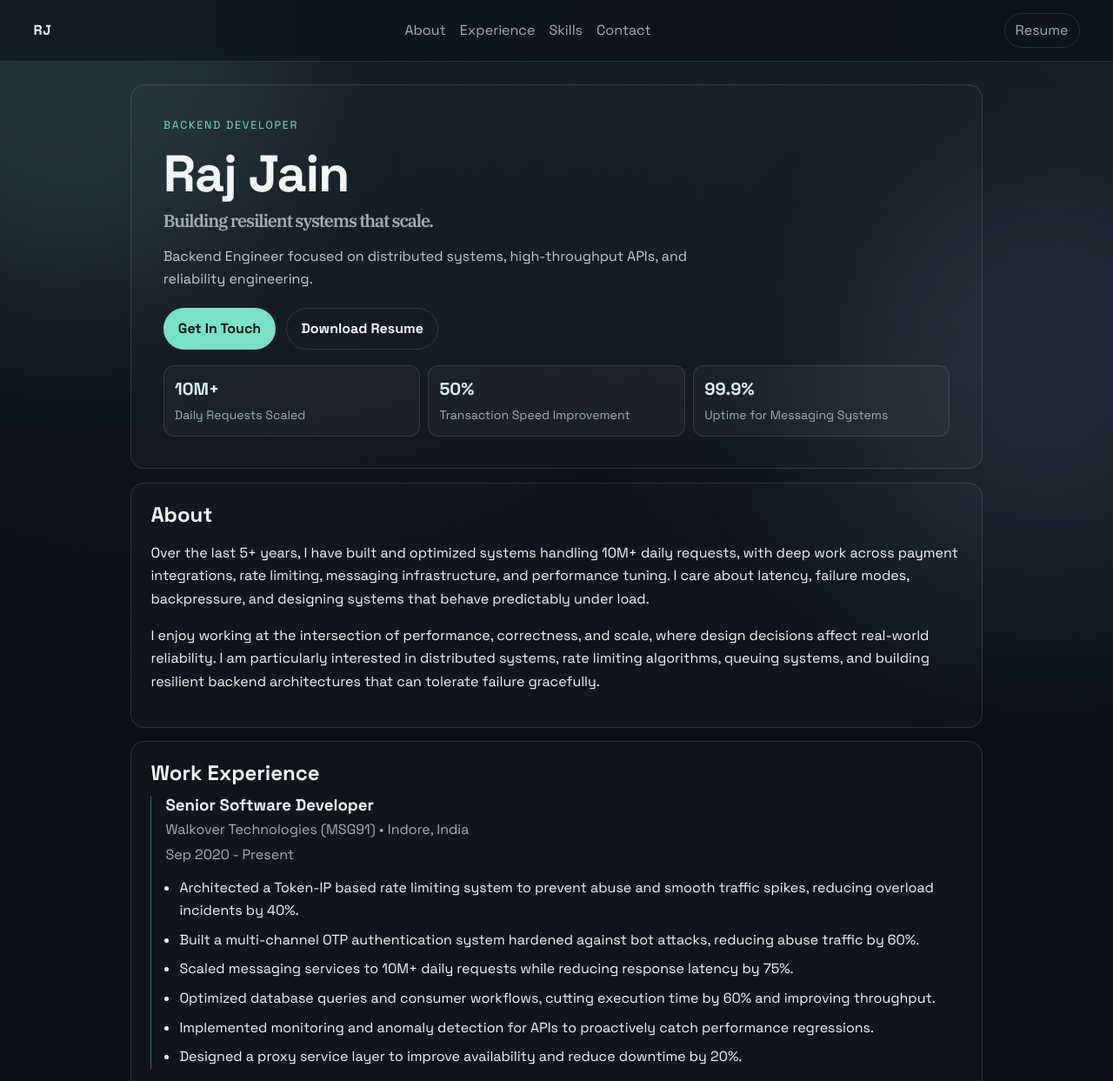
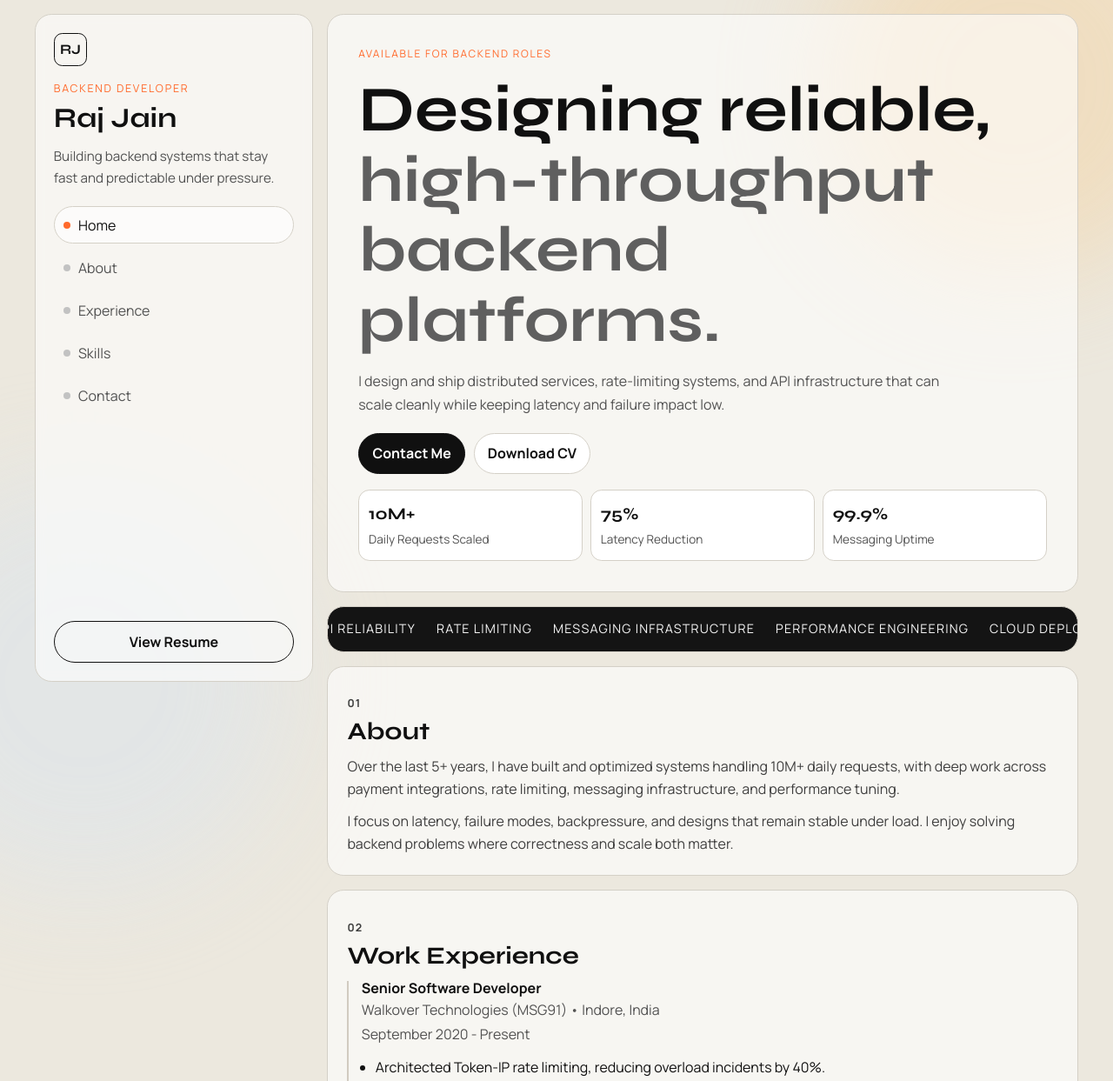
Before and after one commit to onefineday01/onefineday01.github.io, a plain HTML site: page index.html in a window 1280 px wide. Shown: the top 1243 px of the page at 87% size. Drawn offline with Linux system fonts and the light colour scheme.

Commit message:
Portfolio theme updated

```diff
--- a/index.html
+++ b/index.html
@@ -11,85 +11,104 @@
     <link rel="preconnect" href="https://fonts.googleapis.com" />
     <link rel="preconnect" href="https://fonts.gstatic.com" crossorigin />
     <link
-      href="https://fonts.googleapis.com/css2?family=Space+Grotesk:wght@400;500;700&family=IBM+Plex+Serif:wght@400;600&display=swap"
+      href="https://fonts.googleapis.com/css2?family=Syne:wght@500;700;800&family=Manrope:wght@400;500;700&display=swap"
       rel="stylesheet"
     />
     <link rel="stylesheet" href="styles.css" />
   </head>
   <body>
-    <div class="bg-orb orb-a"></div>
-    <div class="bg-orb orb-b"></div>
-    <div class="noise" aria-hidden="true"></div>
+    <div class="page-bg" aria-hidden="true">
+      <div class="bg-shape bg-shape-a"></div>
+      <div class="bg-shape bg-shape-b"></div>
+    </div>
 
-    <header class="site-header">
+    <div class="layout" id="top">
+      <aside class="sidebar reveal">
         <a class="brand" href="#top">RJ</a>
-      <nav>
+        <p class="role">Backend Developer</p>
+        <h2>Raj Jain</h2>
+        <p class="sidebar-lead">
+          Building backend systems that stay fast and predictable under pressure.
+        </p>
+        <nav class="quick-nav">
+          <a href="#home">Home</a>
           <a href="#about">About</a>
           <a href="#experience">Experience</a>
           <a href="#skills">Skills</a>
           <a href="#contact">Contact</a>
         </nav>
-      <a class="resume-link" href="assets/Raj-Resume-2026.pdf" target="_blank" rel="noreferrer">Resume</a>
-    </header>
+        <a class="resume-link" href="assets/Raj-Resume-2026.pdf" target="_blank" rel="noreferrer">View Resume</a>
+      </aside>
 
-    <main id="top">
-      <section class="hero reveal">
-        <p class="eyebrow">Backend Developer</p>
+      <main class="content">
+        <section id="home" class="hero reveal">
+          <p class="eyebrow">Available For Backend Roles</p>
           <h1>
-          Raj Jain
-          <span>Building resilient systems that scale.</span>
+            Designing reliable,
+            <span>high-throughput backend platforms.</span>
           </h1>
           <p class="lead">
-          Backend Engineer focused on distributed systems, high-throughput APIs, and reliability engineering.
+            I design and ship distributed services, rate-limiting systems, and API infrastructure that can scale cleanly
+            while keeping latency and failure impact low.
           </p>
           <div class="hero-actions">
-          <a class="btn btn-primary" href="#contact">Get In Touch</a>
-          <a class="btn btn-ghost" href="assets/Raj-Resume-2026.pdf" target="_blank" rel="noreferrer">Download Resume</a>
+            <a class="btn btn-primary" href="#contact">Contact Me</a>
+            <a class="btn btn-ghost" href="assets/Raj-Resume-2026.pdf" target="_blank" rel="noreferrer">Download CV</a>
           </div>
           <ul class="stats">
             <li><strong>10M+</strong><span>Daily Requests Scaled</span></li>
-          <li><strong>50%</strong><span>Transaction Speed Improvement</span></li>
-          <li><strong>99.9%</strong><span>Uptime for Messaging Systems</span></li>
+            <li><strong>75%</strong><span>Latency Reduction</span></li>
+            <li><strong>99.9%</strong><span>Messaging Uptime</span></li>
           </ul>
         </section>
 
-      <section id="about" class="panel reveal">
-        <h2>About</h2>
+        <section class="ticker reveal" aria-label="Core expertise">
+          <div class="ticker-track">
+            <span>Distributed Systems</span>
+            <span>API Reliability</span>
+            <span>Rate Limiting</span>
+            <span>Messaging Infrastructure</span>
+            <span>Performance Engineering</span>
+            <span>Cloud Deployment</span>
+          </div>
+        </section>
+
+        <section id="about" class="card reveal">
+          <p class="section-id">01</p>
+          <h3>About</h3>
           <p>
-          Over the last 5+ years, I have built and optimized systems handling 10M+ daily requests, with deep
-          work across payment integrations, rate limiting, messaging infrastructure, and performance tuning.
-          I care about latency, failure modes, backpressure, and designing systems that behave predictably
-          under load.
+            Over the last 5+ years, I have built and optimized systems handling 10M+ daily requests, with deep work
+            across payment integrations, rate limiting, messaging infrastructure, and performance tuning.
           </p>
           <p>
-          I enjoy working at the intersection of performance, correctness, and scale, where design decisions
-          affect real-world reliability. I am particularly interested in distributed systems, rate limiting
-          algorithms, queuing systems, and building resilient backend architectures that can tolerate failure
-          gracefully.
+            I focus on latency, failure modes, backpressure, and designs that remain stable under load. I enjoy solving
+            backend problems where correctness and scale both matter.
           </p>
         </section>
 
-      <section id="experience" class="panel reveal">
-        <h2>Work Experience</h2>
-        <article class="timeline-item">
-          <div class="timeline-head">
-            <h3>Senior Software Developer</h3>
+        <section id="experience" class="card reveal">
+          <p class="section-id">02</p>
+          <h3>Work Experience</h3>
+          <article class="experience-block">
+            <div class="exp-head">
+              <h4>Senior Software Developer</h4>
               <p>Walkover Technologies (MSG91) • Indore, India</p>
-            <span>Sep 2020 - Present</span>
+              <span>September 2020 - Present</span>
             </div>
             <ul>
-            <li>Architected a Token-IP based rate limiting system to prevent abuse and smooth traffic spikes, reducing overload incidents by 40%.</li>
-            <li>Built a multi-channel OTP authentication system hardened against bot attacks, reducing abuse traffic by 60%.</li>
-            <li>Scaled messaging services to 10M+ daily requests while reducing response latency by 75%.</li>
-            <li>Optimized database queries and consumer workflows, cutting execution time by 60% and improving throughput.</li>
-            <li>Implemented monitoring and anomaly detection for APIs to proactively catch performance regressions.</li>
-            <li>Designed a proxy service layer to improve availability and reduce downtime by 20%.</li>
+              <li>Architected Token-IP rate limiting, reducing overload incidents by 40%.</li>
+              <li>Built multi-channel OTP authentication and cut abuse traffic by 60%.</li>
+              <li>Scaled messaging services to 10M+ daily requests with 75% lower latency.</li>
+              <li>Optimized databases and consumer workflows, improving throughput by 60%.</li>
+              <li>Implemented proactive API monitoring and anomaly detection.</li>
+              <li>Designed proxy service layers that reduced downtime by 20%.</li>
             </ul>
           </article>
         </section>
 
-      <section id="skills" class="panel reveal">
-        <h2>Skills</h2>
+        <section id="skills" class="card reveal">
+          <p class="section-id">03</p>
+          <h3>Skills</h3>
           <div class="chip-grid">
             <span>Java</span><span>PHP</span><span>Python</span><span>Spring Boot</span><span>Laravel</span><span>Microservices</span>
             <span>MySQL</span><span>MongoDB</span><span>RabbitMQ</span><span>AWS</span><span>Linux</span><span>REST APIs</span>
@@ -97,16 +116,13 @@
           </div>
         </section>
 
-      <section class="panel reveal">
-        <h2>Education</h2>
+        <section class="card reveal">
+          <p class="section-id">04</p>
+          <h3>Education & Certifications</h3>
           <p>
             <strong>Lakshmi Narain College of Technology & Excellence</strong>, Bhopal, India
-          <br />Bachelor of Engineering in Computer Science Engineering (Jul 2017 - Jul 2021)
+            <br />Bachelor of Engineering in Computer Science Engineering (July 2017 - July 2021)
           </p>
-      </section>
-
-      <section class="panel reveal">
-        <h2>Certifications</h2>
           <div class="cert-list">
             <a href="https://drive.google.com/file/d/12fevBM-tkEIMMSlAsNQKsLYUdg8EtUdS/view?usp=sharing" target="_blank" rel="noreferrer">Programming in Java</a>
             <a href="https://drive.google.com/file/d/1LAxMKrXR5FjbAH9iaTx22sTw1EBzB7eH/view?usp=sharing" target="_blank" rel="noreferrer">Git</a>
@@ -117,8 +133,9 @@
           </div>
         </section>
 
-      <section id="contact" class="panel reveal">
-        <h2>Contact</h2>
+        <section id="contact" class="card contact reveal">
+          <p class="section-id">05</p>
+          <h3>Contact</h3>
           <p>Open to backend engineering roles and product-focused teams.</p>
           <div class="links">
             <a href="tel:+918005727390">+91 80057 27390</a>
@@ -130,11 +147,12 @@
             <a href="https://www.geeksforgeeks.org/user/raj01/" target="_blank" rel="noreferrer">GeeksforGeeks</a>
           </div>
         </section>
-    </main>
 
         <footer>
-      <p>© <span id="year"></span> Raj Jain. Crafted with focus on performance and clarity.</p>
+          <p>© <span id="year"></span> Raj Jain</p>
         </footer>
+      </main>
+    </div>
 
     <script src="script.js"></script>
   </body>
--- a/script.js
+++ b/script.js
@@ -1,10 +1,20 @@
-const revealItems = document.querySelectorAll('.reveal');
+const revealItems = document.querySelectorAll(".reveal");
+const navLinks = document.querySelectorAll(".quick-nav a");
+const sectionIds = ["home", "about", "experience", "skills", "contact"];
+const sections = sectionIds
+  .map((id) => document.getElementById(id))
+  .filter(Boolean);
+
+const tickerTrack = document.querySelector(".ticker-track");
+if (tickerTrack) {
+  tickerTrack.innerHTML += tickerTrack.innerHTML;
+}
 
 const observer = new IntersectionObserver(
   (entries) => {
     entries.forEach((entry) => {
       if (entry.isIntersecting) {
-        entry.target.classList.add('in-view');
+        entry.target.classList.add("in-view");
         observer.unobserve(entry.target);
       }
     });
@@ -17,4 +27,25 @@ revealItems.forEach((item, idx) => {
   observer.observe(item);
 });
 
-document.getElementById('year').textContent = String(new Date().getFullYear());
+const navObserver = new IntersectionObserver(
+  (entries) => {
+    entries.forEach((entry) => {
+      if (!entry.isIntersecting) {
+        return;
+      }
+
+      const id = entry.target.id;
+      navLinks.forEach((link) => {
+        link.classList.toggle("active", link.getAttribute("href") === `#${id}`);
+      });
+    });
+  },
+  {
+    rootMargin: "-35% 0px -45% 0px",
+    threshold: 0
+  }
+);
+
+sections.forEach((section) => navObserver.observe(section));
+
+document.getElementById("year").textContent = String(new Date().getFullYear());
--- a/styles.css
+++ b/styles.css
@@ -1,12 +1,11 @@
 :root {
-  --bg: #0d1117;
-  --surface: rgba(255, 255, 255, 0.02);
-  --surface-strong: rgba(255, 255, 255, 0.04);
-  --text: #f3f5f7;
-  --muted: #a5adb8;
-  --line: rgba(255, 255, 255, 0.12);
-  --accent: #79e2c7;
-  --maxw: 980px;
+  --bg: #ece8de;
+  --ink: #101010;
+  --muted: #525252;
+  --line: #d4d0c7;
+  --surface: #f7f3e9;
+  --surface-strong: #ffffff;
+  --accent: #ff6a2c;
 }
 
 * {
@@ -21,157 +20,203 @@ body {
 }
 
 body {
-  font-family: "Space Grotesk", sans-serif;
-  color: var(--text);
-  background: radial-gradient(circle at 20% -10%, #1a2430 0%, transparent 32%),
-    radial-gradient(circle at 100% 0%, #17212a 0%, transparent 30%), var(--bg);
+  font-family: "Manrope", sans-serif;
+  color: var(--ink);
+  background: var(--bg);
   line-height: 1.65;
   overflow-x: hidden;
 }
 
-.noise {
+.page-bg {
   position: fixed;
   inset: 0;
+  z-index: -1;
   pointer-events: none;
-  background-image: radial-gradient(rgba(255, 255, 255, 0.035) 0.5px, transparent 0.5px);
-  background-size: 3px 3px;
-  opacity: 0.35;
-  z-index: -1;
 }
 
-.bg-orb {
-  position: fixed;
-  width: 32rem;
-  height: 32rem;
-  border-radius: 50%;
-  filter: blur(90px);
-  z-index: -2;
-  opacity: 0.12;
+.bg-shape {
+  position: absolute;
+  border-radius: 999px;
+  filter: blur(60px);
+  opacity: 0.45;
 }
 
-.orb-a {
-  background: #74ddc2;
-  left: -12rem;
-  top: -10rem;
+.bg-shape-a {
+  width: 28rem;
+  height: 28rem;
+  background: #f5d29e;
+  top: -8rem;
+  right: -7rem;
 }
 
-.orb-b {
-  background: #6d9bc7;
-  right: -11rem;
-  top: 25%;
+.bg-shape-b {
+  width: 30rem;
+  height: 30rem;
+  background: #d9e4f0;
+  bottom: -14rem;
+  left: -9rem;
 }
 
-.site-header {
+.layout {
+  width: min(1200px, calc(100% - 2rem));
+  margin: 1rem auto;
+  display: grid;
+  grid-template-columns: 320px 1fr;
+  gap: 1rem;
+}
+
+.sidebar {
   position: sticky;
-  top: 0;
-  z-index: 20;
+  top: 1rem;
+  height: calc(100vh - 2rem);
+  border: 1px solid var(--line);
+  background: rgba(255, 255, 255, 0.58);
+  backdrop-filter: blur(6px);
+  border-radius: 1.2rem;
+  padding: 1.3rem;
   display: flex;
-  align-items: center;
-  justify-content: space-between;
-  gap: 1rem;
-  padding: 0.95rem clamp(1rem, 3.5vw, 2.4rem);
-  border-bottom: 1px solid var(--line);
-  backdrop-filter: blur(10px);
-  background: rgba(13, 17, 23, 0.68);
+  flex-direction: column;
 }
 
 .brand {
-  color: var(--text);
+  width: 2.4rem;
+  height: 2.4rem;
+  border-radius: 0.6rem;
+  border: 1px solid var(--ink);
+  display: inline-flex;
+  align-items: center;
+  justify-content: center;
   text-decoration: none;
+  color: var(--ink);
+  font-family: "Syne", sans-serif;
   font-weight: 700;
-  letter-spacing: 0.04em;
 }
 
-nav {
+.role {
+  margin: 1rem 0 0;
+  font-size: 0.78rem;
+  text-transform: uppercase;
+  letter-spacing: 0.14em;
+  color: var(--accent);
+}
+
+.sidebar h2 {
+  margin: 0.35rem 0 0;
+  font-family: "Syne", sans-serif;
+  font-size: clamp(1.5rem, 3.5vw, 2rem);
+  line-height: 1.1;
+}
+
+.sidebar-lead {
+  margin: 0.85rem 0 0;
+  color: var(--muted);
+  font-size: 0.95rem;
+}
+
+.quick-nav {
+  margin-top: 1.25rem;
+  display: grid;
+  gap: 0.4rem;
+}
+
+.quick-nav a {
   display: flex;
+  align-items: center;
+  gap: 0.55rem;
+  color: var(--muted);
+  text-decoration: none;
+  border-radius: 999px;
+  padding: 0.45rem 0.65rem;
+  border: 1px solid transparent;
+  transition: border-color 180ms ease, color 180ms ease, transform 180ms ease;
+}
+
+.quick-nav a::before {
+  content: "";
+  width: 0.5rem;
+  height: 0.5rem;
+  border-radius: 999px;
+  background: #c2c2c2;
+}
+
+.quick-nav a:hover,
+.quick-nav a.active {
+  color: var(--ink);
+  border-color: var(--line);
+  background: rgba(255, 255, 255, 0.6);
+}
+
+.quick-nav a.active::before {
+  background: var(--accent);
+}
+
+.resume-link {
+  margin-top: auto;
+  display: inline-flex;
+  justify-content: center;
+  text-decoration: none;
+  color: var(--ink);
+  border: 1px solid var(--ink);
+  border-radius: 999px;
+  padding: 0.62rem 0.9rem;
+  font-weight: 700;
+}
+
+.content {
+  display: grid;
   gap: 1rem;
 }
 
-nav a,
-.resume-link,
-.links a,
-.cert-list a {
-  color: var(--muted);
-  text-decoration: none;
-  transition: color 180ms ease, transform 180ms ease;
-}
-
-.resume-link {
-  justify-self: end;
+.hero,
+.card,
+.ticker,
+footer {
   border: 1px solid var(--line);
-  border-radius: 999px;
-  padding: 0.35rem 0.75rem;
-}
-
-nav a:hover,
-.resume-link:hover,
-.links a:hover,
-.cert-list a:hover {
-  color: var(--text);
-}
-
-main {
-  width: min(var(--maxw), calc(100% - 2rem));
-  margin: 1.6rem auto 4rem;
-  display: grid;
-  gap: 0.95rem;
-}
-
-.hero,
-.panel {
-  background: var(--surface);
-  border: 1px solid var(--line);
-  border-radius: 1rem;
-  transform-style: preserve-3d;
+  border-radius: 1.2rem;
+  background: rgba(255, 255, 255, 0.6);
 }
 
 .hero {
-  padding: clamp(1.2rem, 3.4vw, 2.3rem);
-}
-
-.panel {
-  padding: clamp(1rem, 2.2vw, 1.4rem);
+  padding: clamp(1.2rem, 3.4vw, 2.2rem);
 }
 
 .eyebrow {
   margin: 0;
-  color: var(--accent);
-  font-size: 0.78rem;
+  font-size: 0.75rem;
   letter-spacing: 0.14em;
   text-transform: uppercase;
+  color: var(--accent);
 }
 
 h1,
-h2,
-h3 {
+h3,
+h4 {
   margin: 0;
-  line-height: 1.2;
+  line-height: 1.1;
 }
 
 h1 {
-  margin-top: 0.55rem;
-  font-size: clamp(2rem, 6vw, 3.7rem);
-  letter-spacing: -0.02em;
+  margin-top: 0.85rem;
+  font-family: "Syne", sans-serif;
+  font-size: clamp(2rem, 7vw, 4.6rem);
+  max-width: 15ch;
 }
 
 h1 span {
+  color: #5f5f5f;
   display: block;
-  margin-top: 0.45rem;
-  color: var(--muted);
-  font-family: "IBM Plex Serif", serif;
-  font-size: clamp(1rem, 2.1vw, 1.25rem);
 }
 
 .lead {
   margin: 1rem 0 0;
-  max-width: 65ch;
-  color: #c3cad4;
+  max-width: 70ch;
+  color: var(--muted);
 }
 
 .hero-actions {
-  margin-top: 1.2rem;
+  margin-top: 1.25rem;
   display: flex;
-  gap: 0.75rem;
+  gap: 0.6rem;
   flex-wrap: wrap;
 }
 
@@ -180,29 +225,24 @@ h1 span {
   align-items: center;
   text-decoration: none;
   border-radius: 999px;
-  padding: 0.62rem 1rem;
-  font-weight: 600;
+  font-weight: 700;
   border: 1px solid var(--line);
-  transition: transform 180ms ease, background-color 180ms ease, color 180ms ease;
+  padding: 0.58rem 0.95rem;
+  transition: transform 160ms ease, box-shadow 160ms ease;
+}
+
+.btn:hover {
+  transform: translateY(-1px);
 }
 
 .btn-primary {
-  color: #051512;
-  background: var(--accent);
-  border-color: transparent;
-}
-
-.btn-primary:hover {
-  transform: translateY(-1px);
-  background: #8aedd4;
+  background: var(--ink);
+  color: #fff;
+  border-color: var(--ink);
 }
 
 .btn-ghost {
-  color: var(--text);
-}
-
-.btn-ghost:hover {
-  transform: translateY(-1px);
+  color: var(--ink);
   background: var(--surface-strong);
 }
 
@@ -212,82 +252,144 @@ h1 span {
   padding: 0;
   display: grid;
   grid-template-columns: repeat(3, minmax(0, 1fr));
-  gap: 0.6rem;
+  gap: 0.55rem;
 }
 
 .stats li {
-  padding: 0.65rem 0.75rem;
+  padding: 0.68rem;
+  border-radius: 0.8rem;
   border: 1px solid var(--line);
-  border-radius: 0.75rem;
   background: var(--surface-strong);
 }
 
 .stats strong {
   display: block;
-  font-size: 1.24rem;
-  color: #ddf7ef;
+  font-family: "Syne", sans-serif;
+  font-size: 1.2rem;
 }
 
 .stats span {
-  font-size: 0.88rem;
+  font-size: 0.85rem;
   color: var(--muted);
 }
 
-.panel h2 {
-  margin-bottom: 0.7rem;
+.ticker {
+  overflow: hidden;
+  background: #141414;
+  color: #f4f4f4;
 }
 
-.timeline-item {
-  border-left: 1px solid rgba(121, 226, 199, 0.4);
-  padding-left: 1rem;
+.ticker-track {
+  display: flex;
+  gap: 1.5rem;
+  width: max-content;
+  padding: 0.85rem 1rem;
+  animation: roll 25s linear infinite;
+  font-size: 0.9rem;
+  text-transform: uppercase;
+  letter-spacing: 0.08em;
 }
 
-.timeline-head p,
-.timeline-head span {
-  margin: 0.2rem 0;
+.ticker-track span {
+  white-space: nowrap;
+}
+
+.card {
+  padding: clamp(1rem, 2.5vw, 1.4rem);
+}
+
+.section-id {
+  margin: 0;
+  font-size: 0.78rem;
+  color: var(--accent);
+  font-weight: 700;
+  letter-spacing: 0.1em;
+}
+
+.card h3 {
+  margin-top: 0.4rem;
+  font-family: "Syne", sans-serif;
+  font-size: clamp(1.3rem, 2.2vw, 1.8rem);
+}
+
+.card p {
+  margin: 0.65rem 0 0;
+  color: #3e3e3e;
+}
+
+.experience-block {
+  margin-top: 0.85rem;
+  border-left: 2px solid #d1cbc0;
+  padding-left: 0.9rem;
+}
+
+.exp-head p,
+.exp-head span {
+  margin: 0.12rem 0;
   color: var(--muted);
 }
 
-.timeline-item ul {
+.experience-block ul {
   margin: 0.7rem 0 0;
   padding-left: 1rem;
 }
 
-.timeline-item li {
-  margin-bottom: 0.45rem;
+.experience-block li {
+  margin-bottom: 0.35rem;
 }
 
 .chip-grid {
+  margin-top: 0.9rem;
   display: flex;
   flex-wrap: wrap;
-  gap: 0.5rem;
+  gap: 0.45rem;
 }
 
 .chip-grid span {
-  border: 1px solid var(--line);
+  border: 1px solid #d5d0c6;
   border-radius: 999px;
-  padding: 0.4rem 0.68rem;
-  font-size: 0.88rem;
-  color: #d9dee5;
+  padding: 0.38rem 0.68rem;
+  font-size: 0.86rem;
+  background: #fff;
 }
 
 .cert-list,
 .links {
+  margin-top: 0.8rem;
   display: grid;
-  gap: 0.5rem;
+  gap: 0.45rem;
+}
+
+.cert-list a,
+.links a {
+  color: #222;
+  text-decoration: none;
+  border: 1px solid transparent;
+  border-radius: 0.65rem;
+  padding: 0.4rem 0.45rem;
+  transition: border-color 160ms ease, background-color 160ms ease;
+}
+
+.cert-list a:hover,
+.links a:hover {
+  border-color: #d5d0c6;
+  background: #fff;
 }
 
 footer {
-  width: min(var(--maxw), calc(100% - 2rem));
-  margin: 0 auto 2rem;
+  padding: 0.85rem 1rem;
+}
+
+footer p {
+  margin: 0;
   color: var(--muted);
-  text-align: center;
+  font-size: 0.9rem;
 }
 
 .reveal {
   opacity: 0;
-  transform: translateY(16px);
-  transition: transform 500ms ease, opacity 500ms ease;
+  transform: translateY(18px);
+  transition: opacity 500ms ease, transform 500ms ease;
 }
 
 .reveal.in-view {
@@ -295,33 +397,51 @@ footer {
   transform: none;
 }
 
-@media (hover: hover) and (pointer: fine) {
-  .panel:hover,
-  .hero:hover {
-    border-color: rgba(121, 226, 199, 0.32);
+@keyframes roll {
+  from {
+    transform: translateX(0);
   }
 
-  .chip-grid span:hover {
-    transform: translateY(-1px);
-    border-color: rgba(121, 226, 199, 0.4);
+  to {
+    transform: translateX(-50%);
   }
 }
 
-@media (max-width: 820px) {
-  .site-header {
-    flex-wrap: wrap;
-    row-gap: 0.7rem;
+@media (max-width: 980px) {
+  .layout {
+    grid-template-columns: 1fr;
   }
 
-  nav {
-    width: 100%;
-    order: 3;
-    justify-content: space-between;
-    font-size: 0.93rem;
+  .sidebar {
+    position: static;
+    height: auto;
   }
 
+  .quick-nav {
+    grid-template-columns: repeat(3, minmax(0, 1fr));
+    gap: 0.5rem;
+  }
+
+  .quick-nav a {
+    justify-content: center;
+  }
+
+  .quick-nav a::before {
+    display: none;
+  }
+
+  .resume-link {
+    margin-top: 1.1rem;
+  }
+}
+
+@media (max-width: 720px) {
   .stats {
     grid-template-columns: 1fr;
+  }
+
+  .quick-nav {
+    grid-template-columns: repeat(2, minmax(0, 1fr));
   }
 }
 
```
Lines whose indentation alone changed are shown as unchanged.
